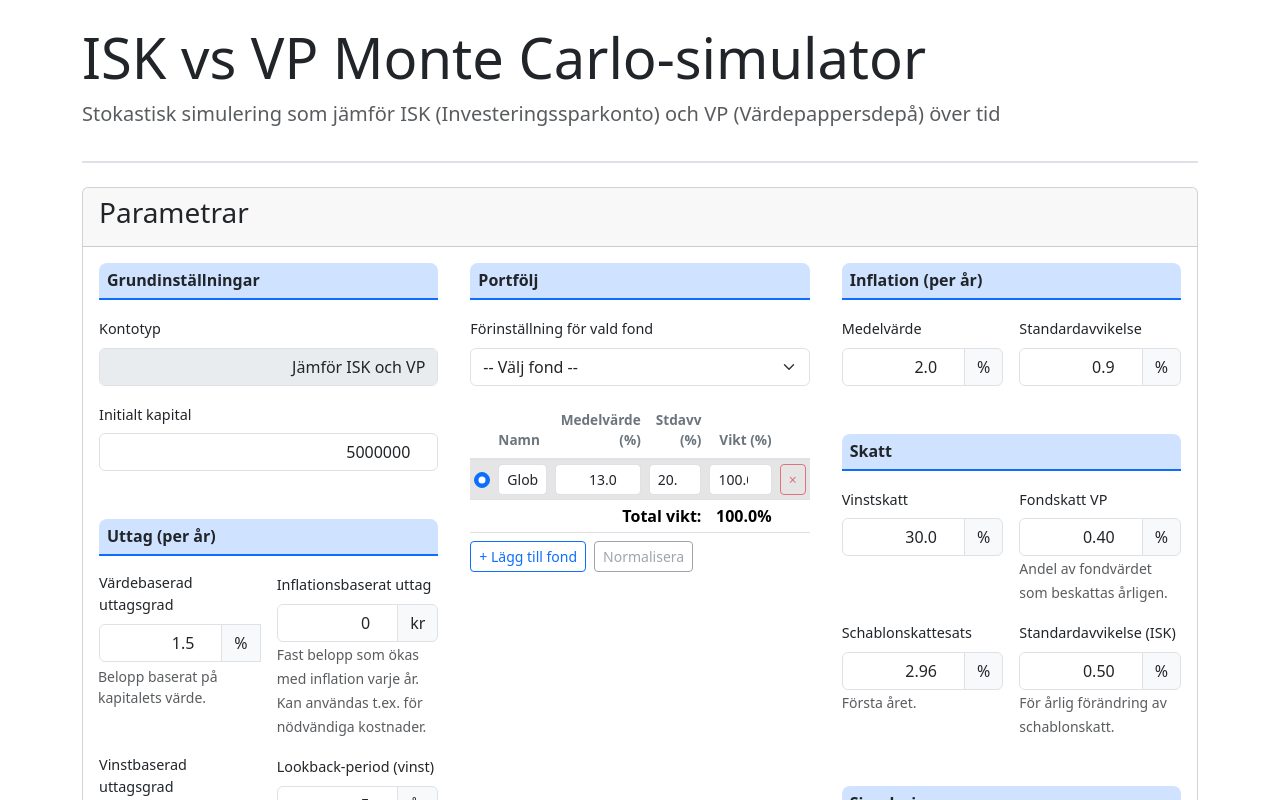
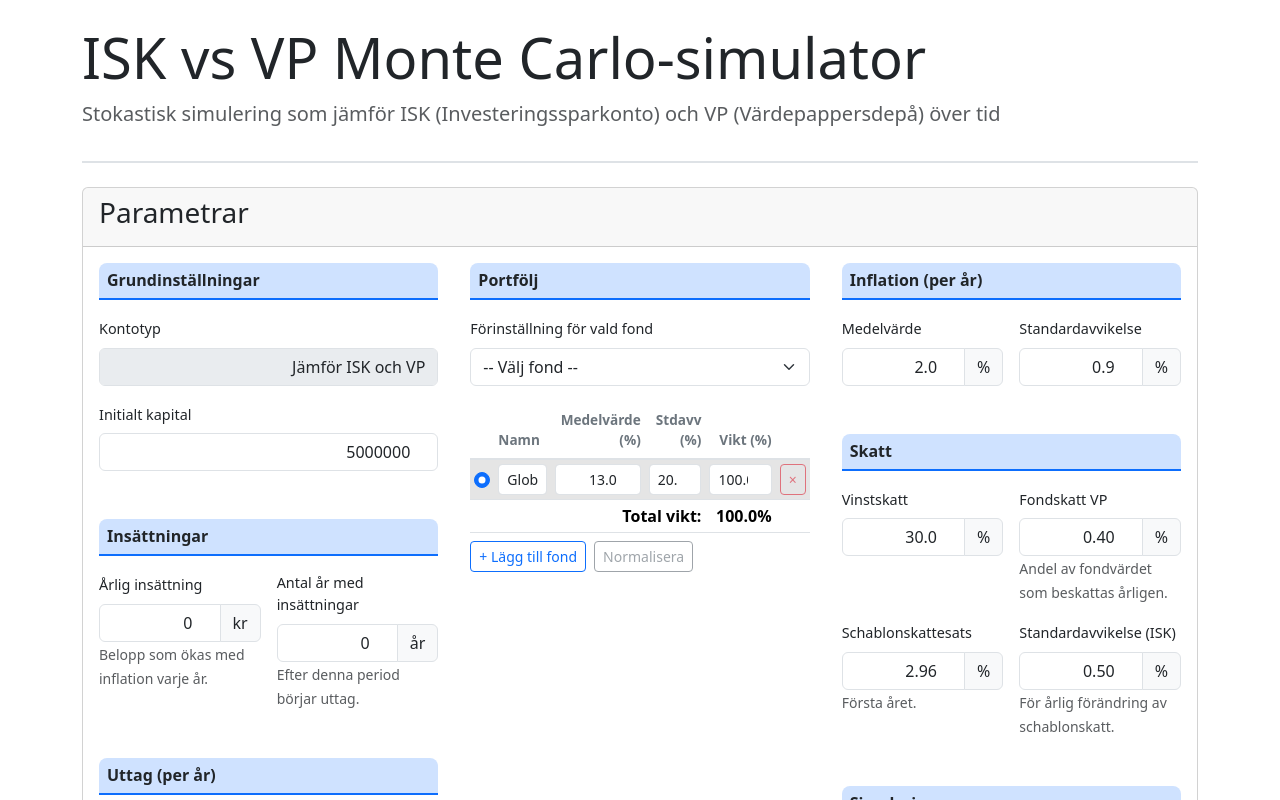
Before and after one commit to tommie/iskvsvp, a Vue app: page / in a window 1280 px wide. Shown: the top 800 px of the page. Built offline with nearby package versions, Linux system fonts and the light colour scheme.

Commit message:
Adds deposits.
Withdrawals start after deposits end.

```diff
--- a/src/components/InputParameters.vue
+++ b/src/components/InputParameters.vue
@@ -11,6 +11,8 @@ const {
   assets,
   assetCorrelationMatrix,
   assetRebalanceFrequency,
+  depositAmount,
+  depositYears,
   balanceWithdrawalRate,
   profitWithdrawalRate,
   profitLookbackYears,
@@ -323,6 +325,47 @@ const expectedTotalWithdrawalRate = computed(() => {
                   :disabled="isFieldDisabled('initialCapital')"
                   @click="handleParameterClick('initialCapital', $event)"
                 />
+              </div>
+            </div>
+          </div>
+
+          <!-- Deposit Parameters -->
+          <div class="param-section">
+            <h5 class="section-title">Insättningar</h5>
+            <div class="row g-3">
+              <div class="col-12 col-md-6">
+                <label class="form-label">Årlig insättning</label>
+                <div class="input-group">
+                  <input
+                    type="number"
+                    step="1000"
+                    :class="getInputClass('depositAmount')"
+                    v-model.number="depositAmount"
+                    :disabled="isFieldDisabled('depositAmount')"
+                    @click="handleParameterClick('depositAmount', $event)"
+                  />
+                  <span class="input-group-text">kr</span>
+                </div>
+                <small class="form-text text-muted">
+                  Belopp som ökas med inflation varje år.
+                </small>
+              </div>
+              <div class="col-12 col-md-6">
+                <label class="form-label">Antal år med insättningar</label>
+                <div class="input-group">
+                  <input
+                    type="number"
+                    step="1"
+                    min="0"
+                    :max="yearsLater"
+                    :class="getInputClass('depositYears')"
+                    v-model.number="depositYears"
+                    :disabled="isFieldDisabled('depositYears')"
+                    @click="handleParameterClick('depositYears', $event)"
+                  />
+                  <span class="input-group-text">år</span>
+                </div>
+                <small class="form-text text-muted"> Efter denna period börjar uttag. </small>
               </div>
             </div>
           </div>
--- a/src/components/SummaryVisualization.vue
+++ b/src/components/SummaryVisualization.vue
@@ -8,13 +8,28 @@ import type { SimulationResult, SimulationStatistics } from '../types'
 import D3Chart from './D3Chart.vue'
 
 const store = useCalculatorStore()
-const { simulationResults, yearsLater, showDetailedStatistics } = storeToRefs(store)
+const {
+  simulationResults,
+  yearsLater,
+  showDetailedStatistics,
+  depositYears,
+  profitWithdrawalRate,
+} = storeToRefs(store)
+
+// Calculate the first withdrawal period (accounts for deposit years and profit lookback)
+const firstWithdrawalPeriod = computed(() => {
+  if (profitWithdrawalRate.value > 0) {
+    return depositYears.value + 1
+  }
+  return depositYears.value
+})
 
 // Combine data for reactivity tracking
 const chartData = computed(() => ({
   simulationResults: simulationResults.value,
   yearsLater: yearsLater.value,
   showDetailedStatistics: showDetailedStatistics.value,
+  firstWithdrawalPeriod: firstWithdrawalPeriod.value,
 }))
 
 interface DataSeries {
@@ -151,7 +166,7 @@ const buildSeriesFromStats = (
     // For withdrawal chart, include first year median as reference
     const firstYearMedian =
       field === 'realWithdrawal'
-        ? (stats.median.periodData.withdrawalReal[0] ?? undefined)
+        ? (stats.median.periodData.withdrawalReal[firstWithdrawalPeriod.value] ?? undefined)
         : undefined
 
     return {
--- a/src/components/TimeSeriesVisualization.vue
+++ b/src/components/TimeSeriesVisualization.vue
@@ -8,7 +8,7 @@ import type { SimulationResult, SimulationStatistics } from '../types'
 import D3Chart from './D3Chart.vue'
 
 const store = useCalculatorStore()
-const { simulationResults, startYear } = storeToRefs(store)
+const { simulationResults, startYear, depositYears } = storeToRefs(store)
 
 // Data structure for percentile-based distributions over time
 interface TimeSeriesDistribution {
@@ -188,6 +188,7 @@ const drawGenericChart = (
   data: TimeSeriesDistribution[],
   title: string,
   yAxisLabel: string,
+  transitionYear?: number,
 ) => {
   // Clear previous chart
   d3.select(svgElement).selectAll('*').remove()
@@ -273,6 +274,30 @@ const drawGenericChart = (
       .attr('stroke-width', 1)
       .attr('stroke-dasharray', '5,5')
       .attr('opacity', 0.7)
+  }
+
+  // Add vertical line at deposit/withdrawal transition year
+  if (transitionYear && transitionYear >= xExtent[0] && transitionYear <= xExtent[1]) {
+    svg
+      .append('line')
+      .attr('x1', xScale(transitionYear))
+      .attr('x2', xScale(transitionYear))
+      .attr('y1', 0)
+      .attr('y2', height)
+      .attr('stroke', '#d63384')
+      .attr('stroke-width', 2)
+      .attr('stroke-dasharray', '8,4')
+      .attr('opacity', 0.6)
+
+    // Add label for the transition line
+    svg
+      .append('text')
+      .attr('x', xScale(transitionYear) + 5)
+      .attr('y', 15)
+      .attr('fill', '#d63384')
+      .style('font-size', '12px')
+      .style('font-weight', 'bold')
+      .text('Uttag börjar')
   }
 
   // Draw distributions
@@ -385,23 +410,27 @@ const drawGenericChart = (
 // Render functions for D3Chart component
 const renderValueChart = (svg: SVGSVGElement, container: HTMLDivElement) => {
   if (!timeSeriesDistributions.value.length) return
+  const transitionYear = depositYears.value > 0 ? startYear.value + depositYears.value : undefined
   drawGenericChart(
     svg,
     container,
     timeSeriesDistributions.value,
     'Värde över tid (logaritmisk skala)',
     'Värde (SEK)',
+    transitionYear,
   )
 }
 
 const renderWithdrawalChart = (svg: SVGSVGElement, container: HTMLDivElement) => {
   if (!withdrawalDistributions.value.length) return
+  const transitionYear = depositYears.value > 0 ? startYear.value + depositYears.value : undefined
   drawGenericChart(
     svg,
     container,
     withdrawalDistributions.value,
     'Uttag per år (reellt, logaritmisk skala)',
     'Uttag reellt (SEK)',
+    transitionYear,
   )
 }
 </script>
--- a/src/stores/calculator.ts
+++ b/src/stores/calculator.ts
@@ -37,6 +37,8 @@ export const useCalculatorStore = defineStore('calculator', () => {
   const assetCorrelationMatrix = ref<number[][]>([[1.0]])
   const assetRebalanceFrequency = ref<RebalanceFrequency>('never')
 
+  const depositAmount = ref(0)
+  const depositYears = ref(0)
   const balanceWithdrawalRate = ref(0.015)
   const profitWithdrawalRate = ref(0.15)
   const profitLookbackYears = ref(5)
@@ -201,6 +203,8 @@ export const useCalculatorStore = defineStore('calculator', () => {
       assets: assets.value,
       assetCorrelationMatrix: assetCorrelationMatrix.value,
       assetRebalanceFrequency: assetRebalanceFrequency.value,
+      depositAmount: depositAmount.value,
+      depositYears: depositYears.value,
       balanceWithdrawalRate: balanceWithdrawalRate.value,
       profitWithdrawalRate: profitWithdrawalRate.value,
       profitLookbackYears: profitLookbackYears.value,
@@ -227,6 +231,8 @@ export const useCalculatorStore = defineStore('calculator', () => {
     assets: assets.value,
     assetCorrelationMatrix: assetCorrelationMatrix.value,
     assetRebalanceFrequency: assetRebalanceFrequency.value,
+    depositAmount: depositAmount.value,
+    depositYears: Math.min(depositYears.value, yearsLater.value),
     balanceWithdrawalRate: balanceWithdrawalRate.value,
     profitWithdrawalRate: profitWithdrawalRate.value,
     profitLookbackYears: profitLookbackYears.value,
@@ -393,6 +399,8 @@ export const useCalculatorStore = defineStore('calculator', () => {
     assets.value = params.assets
     assetCorrelationMatrix.value = params.assetCorrelationMatrix
     assetRebalanceFrequency.value = params.assetRebalanceFrequency
+    depositAmount.value = params.depositAmount
+    depositYears.value = params.depositYears
     balanceWithdrawalRate.value = params.balanceWithdrawalRate
     profitWithdrawalRate.value = params.profitWithdrawalRate
     profitLookbackYears.value = params.profitLookbackYears
@@ -448,6 +456,9 @@ export const useCalculatorStore = defineStore('calculator', () => {
                 assetCorrelationMatrix.value = urlParams.assetCorrelationMatrix
               if (urlParams.assetRebalanceFrequency !== undefined)
                 assetRebalanceFrequency.value = urlParams.assetRebalanceFrequency
+              if (urlParams.depositAmount !== undefined)
+                depositAmount.value = urlParams.depositAmount
+              if (urlParams.depositYears !== undefined) depositYears.value = urlParams.depositYears
               if (urlParams.balanceWithdrawalRate !== undefined)
                 balanceWithdrawalRate.value = urlParams.balanceWithdrawalRate
               if (urlParams.profitWithdrawalRate !== undefined)
@@ -491,6 +502,8 @@ export const useCalculatorStore = defineStore('calculator', () => {
         assets,
         assetCorrelationMatrix,
         assetRebalanceFrequency,
+        depositAmount,
+        depositYears,
         balanceWithdrawalRate,
         profitWithdrawalRate,
         profitLookbackYears,
@@ -585,6 +598,8 @@ export const useCalculatorStore = defineStore('calculator', () => {
     assets,
     assetCorrelationMatrix,
     assetRebalanceFrequency,
+    depositAmount,
+    depositYears,
     balanceWithdrawalRate,
     profitWithdrawalRate,
     profitLookbackYears,
--- a/src/types.ts
+++ b/src/types.ts
@@ -20,6 +20,9 @@ export interface InputParameters {
   assets: SimulationAsset[]
   assetCorrelationMatrix: number[][] // Correlation matrix between assets (symmetric, diagonal = 1)
   assetRebalanceFrequency: RebalanceFrequency // How often to rebalance portfolio
+
+  depositAmount: number // Annual deposit amount (inflation-adjusted)
+  depositYears: number // Number of years to make deposits (before withdrawals start)
 
   balanceWithdrawalRate: number
   profitWithdrawalRate: number
--- a/src/utils/url-params.ts
+++ b/src/utils/url-params.ts
@@ -18,6 +18,8 @@ const PARAM_KEYS: Record<string, string> = {
   assets: 'pa',
   assetCorrelationMatrix: 'cm',
   assetRebalanceFrequency: 'rb',
+  depositAmount: 'da',
+  depositYears: 'dy',
   balanceWithdrawalRate: 'bwr',
   profitWithdrawalRate: 'pwr',
   profitLookbackYears: 'ply',
@@ -503,6 +505,10 @@ export function encodeParamsToUrl(
     }
   }
 
+  // Deposit parameters
+  query.da = params.depositAmount.toString()
+  query.dy = params.depositYears.toString()
+
   // Withdrawal parameters
   query.bwr = params.balanceWithdrawalRate.toString()
   query.pwr = params.profitWithdrawalRate.toString()
@@ -620,6 +626,13 @@ export function decodeParamsFromUrl(query: LocationQuery): Partial<InputParamete
     }
   }
 
+  // Parse deposit parameters
+  const da = parseNum('da')
+  const dy = parseNum('dy')
+
+  if (da !== undefined) params.depositAmount = da
+  if (dy !== undefined) params.depositYears = dy
+
   // Parse withdrawal and tax parameters
   const bwr = parseNum('bwr')
   const pwr = parseNum('pwr')
```
Also changed, not shown: src/components/SummaryStatistics.vue (+38 -8 lines), src/simulation.ts (+30 -7 lines).
